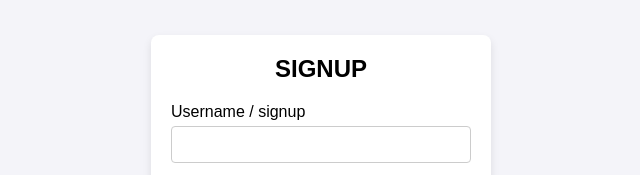
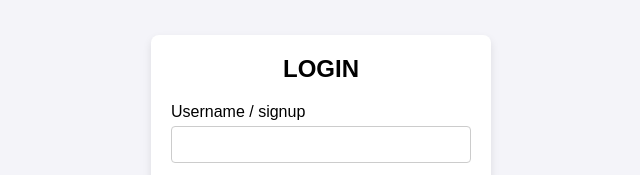
Before and after one commit to Rithwik0480/devops-test, a plain HTML site: page index.html in a window 1280 px wide. Shown: the part 213-388 px from the top of the page, 319-959 px from the left. Drawn offline with Linux system fonts and the light colour scheme.

Commit message:
Update index.html

```diff
--- a/index.html
+++ b/index.html
@@ -66,7 +66,7 @@
 </head>
 <body>
     <div class="login-container">
-        <h2>SIGNUP</h2>
+        <h2>LOGIN</h2>
         <form action="/login" method="POST">
             <div class="form-group">
                 <label for="username">Username / signup</label>
```
